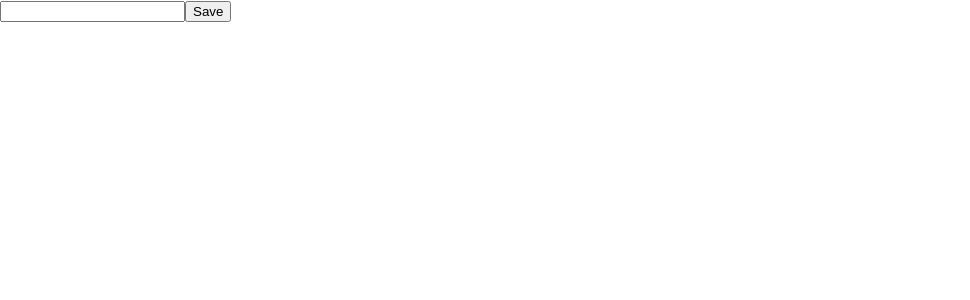
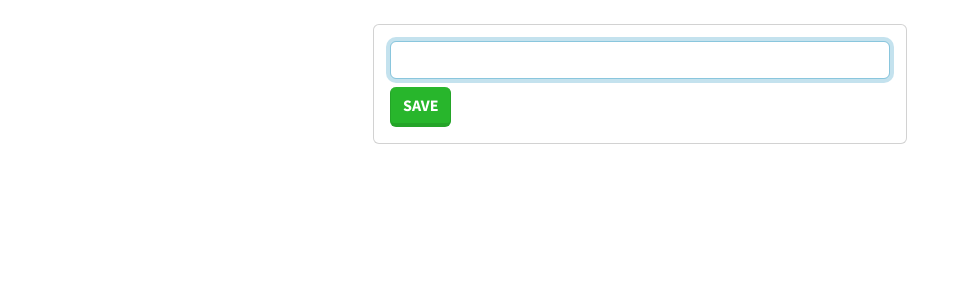
Before and after one commit to GonzaloDeCastro/ABM-TypeScript, a React (Create React App) app: page / in a window 1280 px wide. Shown: the top 300 px of the page, without its empty margins (0-970 px from the left). Built offline with nearby package versions, Linux system fonts and the light colour scheme.

Commit message:
Toggle to do is added in tasks

```diff
--- a/package.json
+++ b/package.json
@@ -10,6 +10,7 @@
     "@types/node": "^16.18.3",
     "@types/react": "^18.0.25",
     "@types/react-dom": "^18.0.8",
+    "bootswatch": "^5.2.2",
     "react": "^18.2.0",
     "react-dom": "^18.2.0",
     "react-scripts": "5.0.1",
--- a/src/App.tsx
+++ b/src/App.tsx
@@ -21,23 +21,50 @@
     setTasks(newTasks);
   };
 
+  const toggleDoneTask = (i: number) => {
+    const newTasks: ITask[] = [...tasks];
+    newTasks[i].done = !newTasks[i].done;
+    setTasks(newTasks);
+  };
+
   return (
-    <>
+    <div className="container p-4">
+      <div className="row">
+        <div className="col-md-6 offset-md-3">
+          <div className="card">
+            <div className="card-body">
               <form onSubmit={handleSubmit}>
                 {" "}
                 <input
                   type="text"
                   onChange={(e) => setNewTask(e.target.value)}
                   value={newTask}
+                  className="form-control"
+                  autoFocus
                 />
-        <button>Save</button>
+                <button className="btn btn-success btn-block mt-2">Save</button>
               </form>
+            </div>
+          </div>
           {tasks.map((t: ITask, i: number) => (
-        <div key={i}>
-          <h2>{t.name}</h2>
+            <div key={i} className="card card-body mt-2 ">
+              <h2 style={{ textDecoration: t.done ? "line-through" : "" }}>
+                {t.name}
+              </h2>
+              <div>
+                <button
+                  className="btn btn-secondary"
+                  onClick={() => toggleDoneTask(i)}
+                >
+                  {t.done ? "✓" : "✗"}
+                </button>
+              </div>
+              <p>{t.done}</p>
             </div>
           ))}
-    </>
+        </div>
+      </div>
+    </div>
   );
 }
 
```
Also changed, not shown: src/index.tsx (+8 -6 lines), 1 other file (tests, documents, lock files or other folders). Lines whose indentation alone changed are shown as unchanged.
